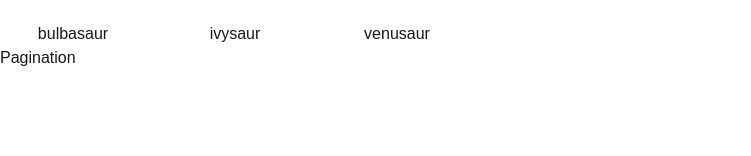
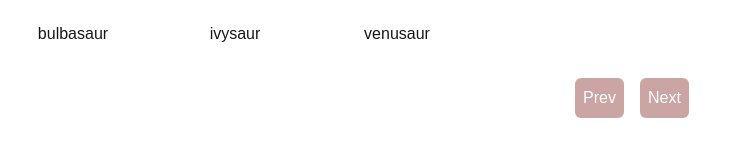
Before and after one commit to pxsang/pokemon-list, a Next.js app: page / in a window 1280 px wide. Shown: the part 166-322 px from the top of the page, without its empty margins (0-751 px from the left). Built offline with nearby package versions, Linux system fonts and the light colour scheme.

Commit message:
Mock UI Pagination component

```diff
--- a/pages/index.tsx
+++ b/pages/index.tsx
@@ -1,12 +1,13 @@
 import PokemonList from "./components/PokemonList/PokemonList";
 import PokemonTypes from "./components/PokemonTypes/PokemonTypes";
+import Pagination from "./components/Pagination/Pagination";
 
 export default function Home() {
   return (
     <div>
       <PokemonTypes />
       <PokemonList />
-      <div>Pagination</div>
+      <Pagination />
     </div>
   );
 }
```
